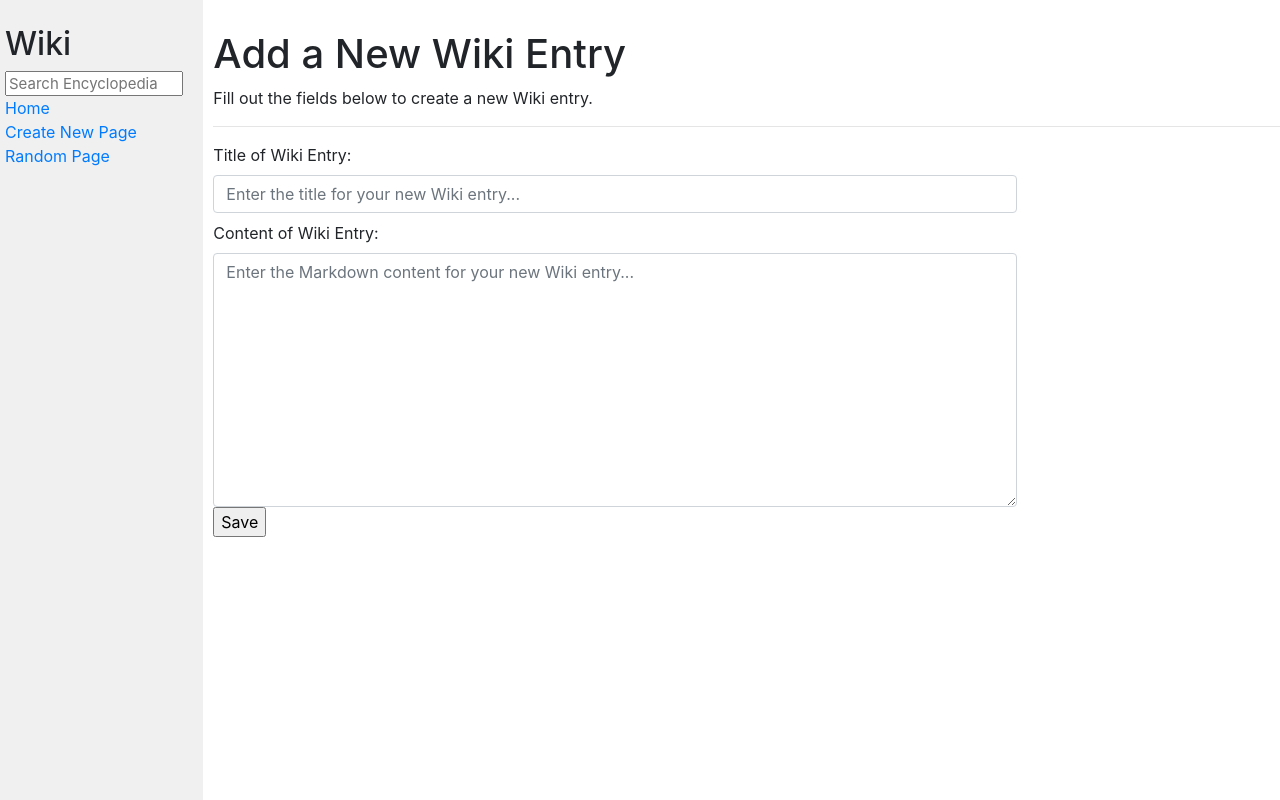
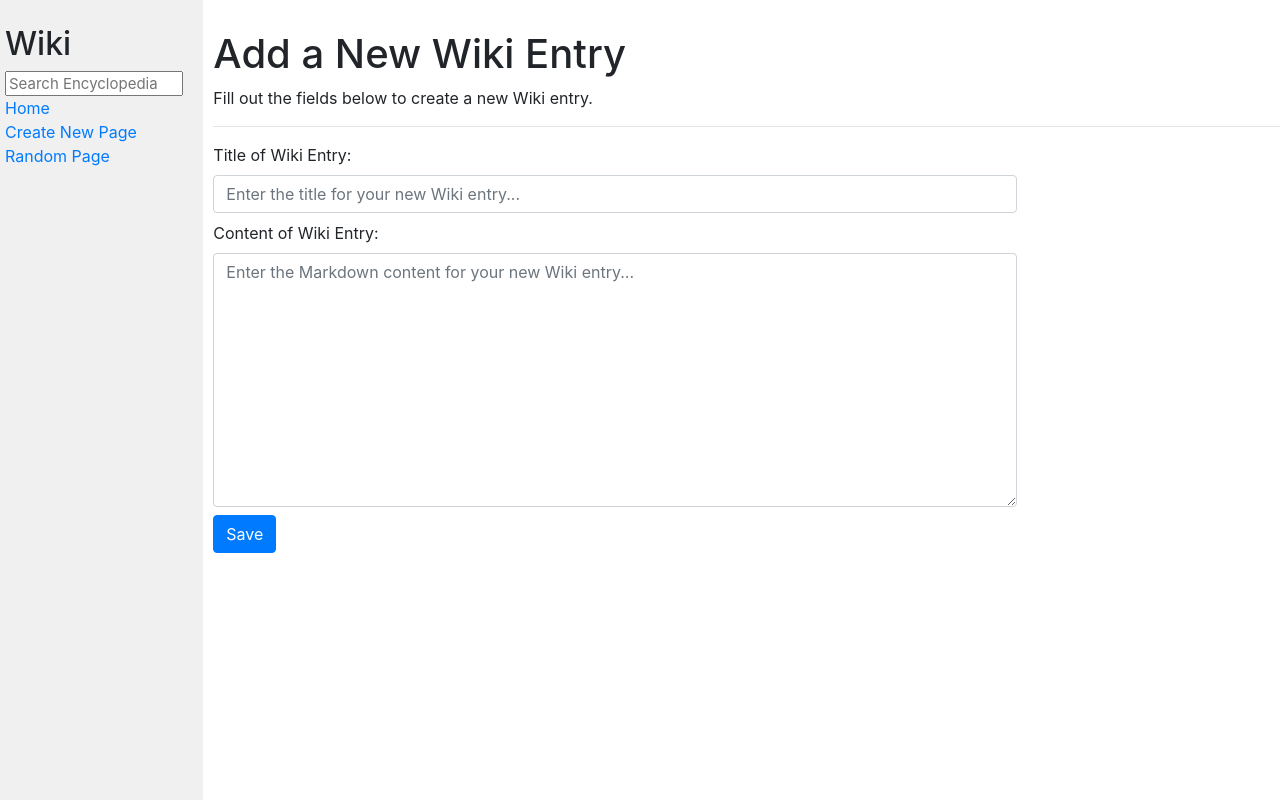
Before and after one commit to waffledood/CS50W-Projects, a Django app: page /wiki/add in a window 1280 px wide. Run offline with Django 3.2, Linux system fonts and the light colour scheme; some libraries are stand-ins or nearby versions.

Commit message:
Update styling for Save button in Add Entry page

```diff
--- a/project1-wiki/encyclopedia/templates/encyclopedia/add.html
+++ b/project1-wiki/encyclopedia/templates/encyclopedia/add.html
@@ -25,7 +25,7 @@
 
         {{ form }}
 
-        <input type="submit" value="Save">
+        <input type="submit" class="btn btn-primary mt-2" value="Save">
     </form>
 
 {% endblock %}
```
